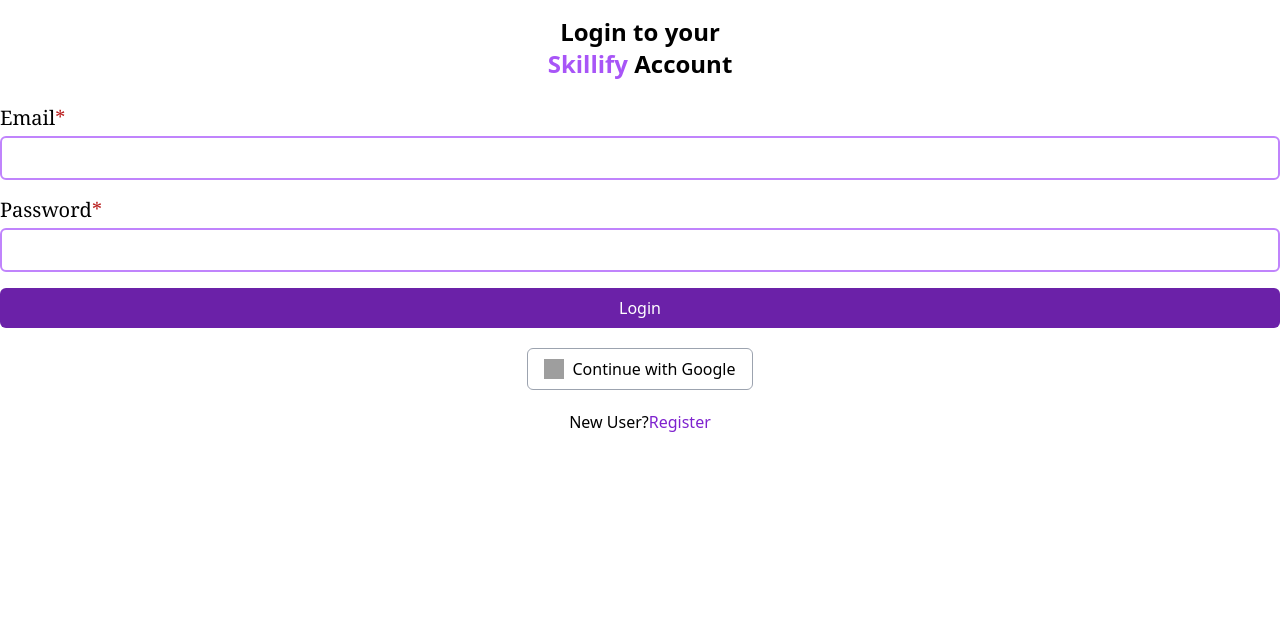
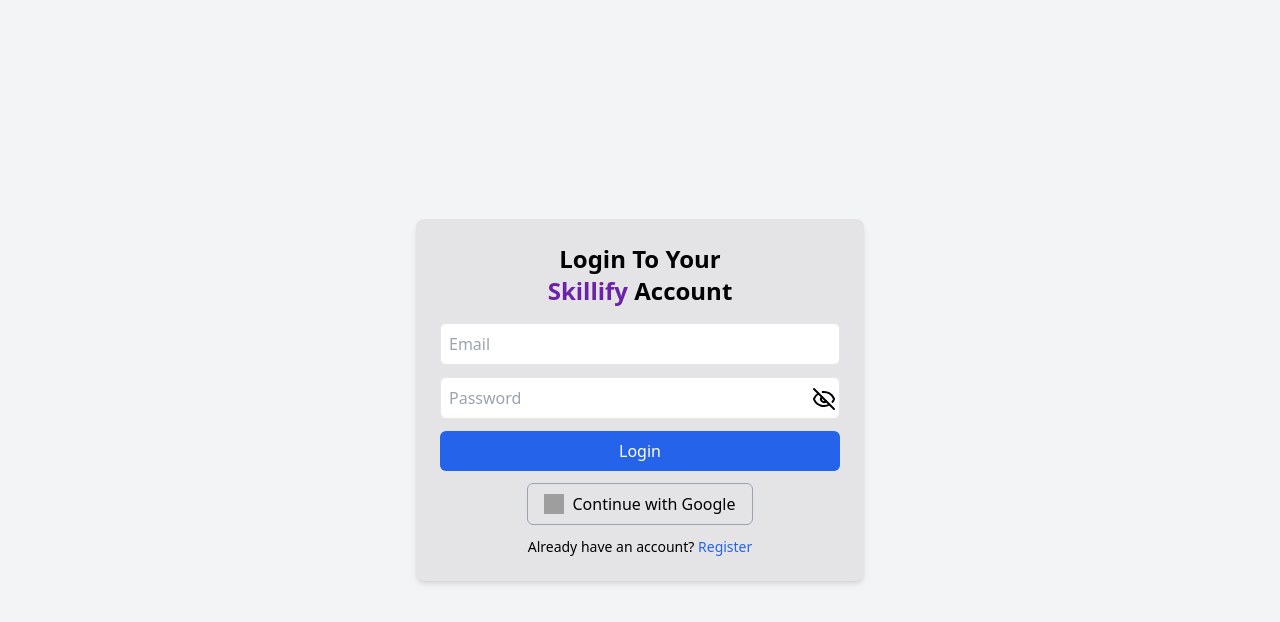
Before and after one commit to Sandipan3/skillify-frontend, a React (Vite) app: page /login in a window 1280 px wide. Shown: the top 622 px of the page. Built offline with nearby package versions, Linux system fonts and the light colour scheme; grey boxes are pictures that could not be loaded.

Commit message:
Fix: Forms are now using RFH + ZOD

```diff
--- a/package.json
+++ b/package.json
@@ -10,6 +10,7 @@
     "preview": "vite preview"
   },
   "dependencies": {
+    "@hookform/resolvers": "^5.2.2",
     "@reduxjs/toolkit": "^2.8.2",
     "@tailwindcss/vite": "^4.1.12",
     "axios": "^1.11.0",
@@ -17,11 +18,13 @@
     "lucide-react": "^0.544.0",
     "react": "^19.1.1",
     "react-dom": "^19.1.1",
+    "react-hook-form": "^7.68.0",
     "react-hot-toast": "^2.6.0",
     "react-redux": "^9.2.0",
     "react-router-dom": "^7.8.2",
     "redux": "^5.0.1",
-    "redux-persist": "^6.0.0"
+    "redux-persist": "^6.0.0",
+    "zod": "^4.1.13"
   },
   "devDependencies": {
     "@eslint/js": "^9.33.0",
--- a/src/pages/Login.jsx
+++ b/src/pages/Login.jsx
@@ -11,107 +11,141 @@
 } from "../slice/authSlice";
 import { Link, useNavigate } from "react-router-dom";
 import SocialLogin from "../components/SocialLogin";
+import { useForm } from "react-hook-form";
+import { zodResolver } from "@hookform/resolvers/zod";
+import loginSchema from "../schema/LoginSchema";
+import { Eye, EyeOff } from "lucide-react";
 
 const Login = () => {
   const dispatch = useDispatch();
-  const loading = useSelector(selectCurrentLoading);
-  const error = useSelector(selectCurrentError);
-
   const navigate = useNavigate();
 
-  const [email, setEmail] = useState("");
-  const [password, setPassword] = useState("");
+  const [showPassword, setShowPassword] = useState(false);
 
-  const handleSubmit = async (e) => {
-    e.preventDefault();
-    const resultAction = await dispatch(login({ email, password }));
+  const {
+    register,
+    handleSubmit,
+    setError,
+    reset,
+    formState: { errors, isSubmitting },
+  } = useForm({
+    resolver: zodResolver(loginSchema),
+    defaultValues: {
+      email: "",
+      password: "",
+    },
+  });
 
-    if (login.fulfilled.match(resultAction)) {
-      toast.success("Logged in successfully");
+  const onSubmit = async (data) => {
+    try {
+      const resultAction = await dispatch(login(data));
 
-      const user = await dispatch(getUser());
+      // If login failed (rejected)
+      if (!login.fulfilled.match(resultAction)) {
+        // Throw the backend message so catch() handles it
+        throw { message: resultAction.payload };
+      }
 
-      if (!user) toast.error("Unable to fetch user!");
+      // Login success (token stored)
+      const userResult = await dispatch(getUser());
+      const user = userResult.payload;
 
-      toast.success(`Welcome back, ${user.payload.name}!`);
+      if (!user) {
+        toast.error("Unable to fetch user!");
+        return;
+      }
 
-      switch (user?.payload?.role) {
-        case "admin":
-          navigate("/a/");
-          break;
+      toast.success(`Welcome back, ${user.name}!`);
 
-        case "instructor":
-          navigate("/i/");
-          break;
+      const roleRoutes = {
+        admin: "/a/",
+        instructor: "/i/",
+        student: "/s/",
+        user: "/u/",
+      };
 
-        case "student":
-          navigate("/s/");
-          break;
+      navigate(roleRoutes[user.role] || "/login");
+    } catch (error) {
+      const backendMessage =
+        error?.message || error?.response?.data?.message || "Login failed";
 
-        case "user":
-          navigate("/u/");
-          break;
-
-        default:
-          toast.error("Login failed ");
-          navigate("/login");
-          break;
+      // Map field-specific messages
+      if (backendMessage.toLowerCase().includes("email")) {
+        setError("email", { message: backendMessage });
+      } else if (backendMessage.toLowerCase().includes("password")) {
+        setError("password", { message: backendMessage });
+      } else {
+        toast.error(backendMessage);
       }
-    } else {
-      toast.error(resultAction.payload);
     }
   };
+
   return (
-    <section className="flex flex-col gap-y-2">
-      <div className="">
-        <h1 className="font-bold text-center text-2xl m-2 p-2">
-          Login to your <br />
-          <span className="text-purple-500">Skillify</span> Account
-        </h1>
-      </div>
-      <form action="" onSubmit={handleSubmit}>
-        {/* email*/}
+    <section className="flex justify-center items-center min-h-screen bg-gray-100">
+      <div className=" shadow-md rounded-lg p-6 w-full max-w-md bg-zinc-200">
+        <h2 className="text-2xl font-semibold text-center mb-4">
+          Login To Your <br /> <span className="text-purple-800">Skillify</span>{" "}
+          Account
+        </h2>
+
+        <form onSubmit={handleSubmit(onSubmit)} className="space-y-3">
+          {/* Email */}
           <div>
-          <label htmlFor="email" className="text-xl font-serif">
-            Email<span className="text-red-700">*</span>
-          </label>
-          <br />
             <input
               type="email"
-            name="email"
-            id="email"
-            onChange={(e) => setEmail(e.target.value)}
-            className="border-2 border-purple-400 my-1 w-full rounded-md p-2 focus:outline-purple-700"
+              placeholder="Email"
+              {...register("email")}
+              className={`w-full border p-2 rounded-md ${
+                errors.email ? "border-red-500" : ""
+              }`}
             />
+            {errors.email && (
+              <p className="text-xs text-red-500">{errors.email.message}</p>
+            )}
           </div>
-        {/*password */}
-        <div className="my-3">
-          <label htmlFor="password" className="text-xl font-serif">
-            Password<span className="text-red-700">*</span>
-          </label>
-          <br />
+
+          {/* Password */}
+          <div className="relative">
             <input
-            onChange={(e) => setPassword(e.target.value)}
-            type="password"
-            name="password"
-            id="password"
-            className="border-2 border-purple-400 my-1 w-full rounded-md p-2 focus:outline-purple-700"
+              type={showPassword ? "text" : "password"}
+              placeholder="Password"
+              {...register("password")}
+              className={`w-full border p-2 rounded-md ${
+                errors.password ? "border-red-500" : ""
+              }`}
             />
+            <button
+              type="button"
+              className="absolute right-1 top-2.5"
+              onClick={() => setShowPassword((prev) => !prev)}
+            >
+              {showPassword ? <Eye /> : <EyeOff />}
+            </button>
+            {errors.password && (
+              <p className="text-xs text-red-500">{errors.password.message}</p>
+            )}
           </div>
+
+          {/* Submit */}
           <button
             type="submit"
-          className="bg-purple-800 text-white w-full rounded-md h-10 cursor-pointer font-sans"
+            disabled={isSubmitting}
+            className="w-full bg-blue-600 text-white py-2 rounded-md hover:bg-blue-700 disabled:opacity-50"
           >
-          Login
+            {isSubmitting ? "Loggin in..." : "Login"}
           </button>
         </form>
+
+        {/* Social Login Button */}
         <SocialLogin />
-      <p className="text-center font-sans my-2 p-1">
-        New User?
-        <Link to="/register" className="text-purple-700 ">
+
+        <p className="text-center mt-3 text-sm">
+          Already have an account?{" "}
+          <Link to="/register" className="text-blue-600 font-medium">
             Register
           </Link>
         </p>
+      </div>
     </section>
   );
 };
--- a/src/pages/Register.jsx
+++ b/src/pages/Register.jsx
@@ -3,82 +3,119 @@
 import toast from "react-hot-toast";
 import api from "../api/api";
 import SocialLogin from "../components/SocialLogin";
+import { useForm } from "react-hook-form";
+import { zodResolver } from "@hookform/resolvers/zod";
+import registerSchema from "../schema/registerSchema";
+import { Eye, EyeOff } from "lucide-react";
 
 const Register = () => {
   const navigate = useNavigate();
+  const [showPassword, setShowPassword] = useState(false);
 
-  const [formData, setFormData] = useState({
+  const {
+    register,
+    handleSubmit,
+    formState: { errors, isSubmitting },
+    setError,
+    reset,
+  } = useForm({
+    resolver: zodResolver(registerSchema),
+    defaultValues: {
       name: "",
       email: "",
       password: "",
+    },
   });
 
-  const [loading, setLoading] = useState(false);
-
-  const handleChange = (e) => {
-    setFormData({ ...formData, [e.target.name]: e.target.value });
-  };
-
-  const handleSubmit = async (e) => {
-    e.preventDefault();
-    setLoading(true);
-
+  const onSubmit = async (data) => {
     try {
-      const res = await api.post("/register", formData);
+      const res = await api.post("/register", data);
 
       toast.success(res.data.data.message || "Registration successful!");
+      reset();
       navigate("/login");
     } catch (error) {
-      toast.error(error.response?.data?.message || "Registration failed");
-    } finally {
-      setLoading(false);
+      const backendMessage = error.response?.data?.message;
+
+      // Map backend validation errors into field errors
+      if (backendMessage?.toLowerCase().includes("email")) {
+        setError("email", { message: backendMessage });
+      } else if (backendMessage?.toLowerCase().includes("password")) {
+        setError("password", { message: backendMessage });
+      } else if (backendMessage?.toLowerCase().includes("name")) {
+        setError("name", { message: backendMessage });
+      } else {
+        toast.error(backendMessage || "Registration failed");
+      }
     }
   };
 
   return (
-    <div className="flex justify-center items-center min-h-screen bg-gray-100">
-      <div className="bg-white shadow-md rounded-lg p-6 w-full max-w-md">
+    <section className="flex justify-center items-center min-h-screen bg-gray-100">
+      <div className=" shadow-md rounded-lg p-6 w-full max-w-md bg-zinc-200">
         <h2 className="text-2xl font-semibold text-center mb-4">
-          Create an Account
+          Create Your <br /> <span className="text-purple-800">Skillify</span>{" "}
+          Account
         </h2>
 
-        <form onSubmit={handleSubmit} className="space-y-3">
+        <form className="space-y-3 " onSubmit={handleSubmit(onSubmit)}>
+          {/* Name */}
+          <div>
             <input
               type="text"
-            name="name"
               placeholder="Full Name"
-            value={formData.name}
-            onChange={handleChange}
-            required
-            className="w-full border p-2 rounded-md"
+              {...register("name")}
+              className={`w-full border p-2 rounded-md ${
+                errors.name ? "border-red-500" : ""
+              }`}
             />
-
+            {errors.name && (
+              <p className="text-xs text-red-500">{errors.name.message}</p>
+            )}
+          </div>
+          {/* Email */}
+          <div>
             <input
               type="email"
-            name="email"
-            placeholder="Email Address"
-            value={formData.email}
-            onChange={handleChange}
-            required
-            className="w-full border p-2 rounded-md"
+              placeholder="Email"
+              {...register("email")}
+              className={`w-full border p-2 rounded-md ${
+                errors.email ? "border-red-500" : ""
+              }`}
             />
+            {errors.email && (
+              <p className="text-xs text-red-500">{errors.email.message}</p>
+            )}
+          </div>
+          {/* Password */}
+          <div className="relative">
+            <input
+              type={showPassword ? "text" : "password"}
+              placeholder="Password"
+              {...register("password")}
+              className={`w-full border p-2 rounded-md ${
+                errors.password ? "border-red-500" : ""
+              }`}
+            />
+            <button
+              type="button"
+              className="absolute right-1 top-2.5"
+              onClick={() => setShowPassword((prev) => !prev)}
+            >
+              {showPassword ? <Eye /> : <EyeOff />}
+            </button>
+            {errors.password && (
+              <p className="text-xs text-red-500">{errors.password.message}</p>
+            )}
+          </div>
 
-          <input
-            type="password"
-            name="password"
-            placeholder="Password (8+ chars with symbols)"
-            value={formData.password}
-            onChange={handleChange}
-            required
-            className="w-full border p-2 rounded-md"
-          />
-
+          {/* Submit */}
           <button
             type="submit"
-            disabled={loading}
+            disabled={isSubmitting}
             className="w-full bg-blue-600 text-white py-2 rounded-md hover:bg-blue-700 disabled:opacity-50"
           >
-            {loading ? "Registering..." : "Register"}
+            {isSubmitting ? "Registering..." : "Register"}
           </button>
         </form>
 
@@ -92,7 +129,7 @@
           </Link>
         </p>
       </div>
-    </div>
+    </section>
   );
 };
 
--- /dev/null
+++ b/src/schema/LoginSchema.js
@@ -0,0 +1,17 @@
+import z from "zod";
+import { _email } from "zod/v4/core";
+
+const loginSchema = z.object({
+  email: z.email("Invalid email address").nonempty("Email is required"),
+
+  password: z
+    .string()
+    .nonempty("Password is required")
+    .min(8, "Password must be at least 8 characters")
+    .regex(
+      /^(?=.*[a-z])(?=.*[A-Z])(?=.*\d)(?=.*[@$!%*?&])[A-Za-z\d@$!%*?&]{8,}$/,
+      "Password must include uppercase, lowercase, number & symbol"
+    ),
+});
+
+export default loginSchema;
--- /dev/null
+++ b/src/schema/registerSchema.js
@@ -0,0 +1,21 @@
+import { z } from "zod";
+
+const registerSchema = z.object({
+  name: z
+    .string()
+    .nonempty("Name is required")
+    .min(3, "Name must be at least 3 characters"),
+
+  email: z.email("Invalid email address").nonempty("Email is required"),
+
+  password: z
+    .string()
+    .nonempty("Password is required")
+    .min(8, "Password must be at least 8 characters")
+    .regex(
+      /^(?=.*[a-z])(?=.*[A-Z])(?=.*\d)(?=.*[@$!%*?&])[A-Za-z\d@$!%*?&]{8,}$/,
+      "Password must include uppercase, lowercase, number & symbol"
+    ),
+});
+
+export default registerSchema;
--- a/src/slice/authSlice.js
+++ b/src/slice/authSlice.js
@@ -1,5 +1,5 @@
 import { createAsyncThunk, createSlice } from "@reduxjs/toolkit";
-import api from "../api/api"; // Axios instance
+import api from "../api/api";
 
 const initialState = {
   user: null,
```
Also changed, not shown: src/components/ExternalLoginHandler.jsx (+14 -32 lines), src/components/InstructorNavbar.jsx (+5 -2 lines), src/pages/LandingPage.jsx (added, +24 -0 lines), src/store/store.js (+21 -11 lines), 1 other file (tests, documents, lock files or other folders). Lines whose indentation alone changed are shown as unchanged.
